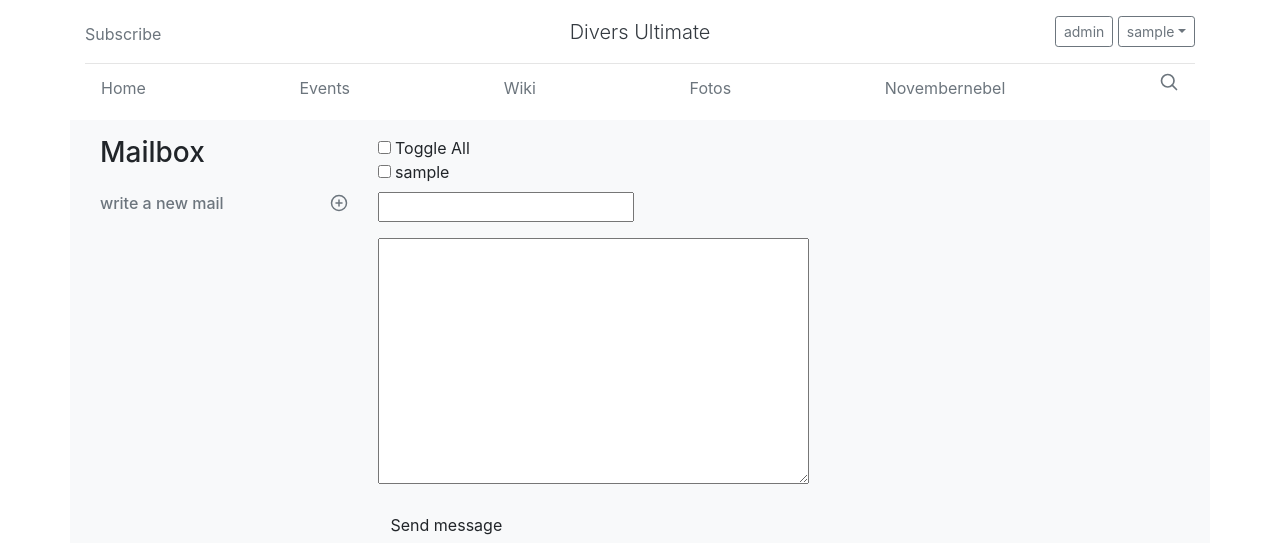
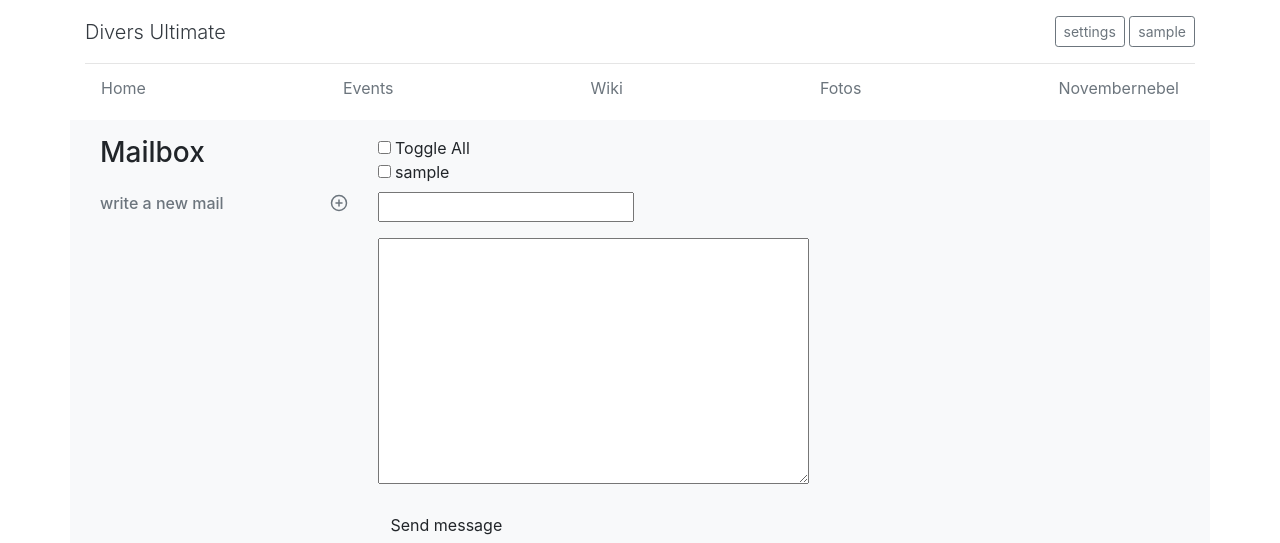
Before and after one commit to hf-kklein/diverssite, a Django app: page /mail/compose/ in a window 1280 px wide. Shown: the top 543 px of the page. Run offline with Django 3.2, Linux system fonts and the light colour scheme; the visitor is signed in with stand-in values (Sample User, id 1); data comes from the database, SQL or seed files in the repository; some libraries are stand-ins or nearby versions.

Commit message:
add passphrase for registration; improve header and navbar; add settings models
- some changes to models in events (not strictly required any more)
- layout of home page
- allowed customization of welcome text in administration section
- changed layout of page head and added popper.js to scripts
- added changeable passphrase to registration process, which the user has to enter before he can register successfully

```diff
--- a/events/models.py
+++ b/events/models.py
@@ -12,8 +12,8 @@ class Categ(models.Model):
 
 class Location(models.Model):
     name = models.CharField(max_length=50)
-    street = models.CharField(max_length=100)
-    place = models.CharField(max_length=100)
+    street = models.CharField(max_length=100, null=True, blank=True)
+    place = models.CharField(max_length=100, null=True, blank=True)
     slug = models.SlugField(max_length=50, null=True)
 
     def __str__(self):
@@ -27,7 +27,7 @@ class Event(models.Model):
     categ = models.ForeignKey(Categ, null=True, on_delete=models.PROTECT)
     date = models.DateTimeField()
     description = models.TextField(null=True, blank=True)
-    location = models.ForeignKey('Location', on_delete=models.PROTECT, null=True)
+    location = models.ForeignKey('Location', on_delete=models.PROTECT, null=True, blank=True)
     author = models.ForeignKey(settings.AUTH_USER_MODEL, on_delete=models.PROTECT, null=True, blank=True)
     visibility = models.CharField(max_length=20, default='public')
     slug = models.SlugField(max_length=50, null=True, editable=False)
--- a/public/urls.py
+++ b/public/urls.py
@@ -20,5 +20,6 @@ app_name = 'public'
 urlpatterns = [
     # path('', views.index, name='index'),
     path('', views.IndexView.as_view(), name = 'index')
+
     # path('', views.HomePublicNews.as_view(), name='news')
 ]
--- a/templates/page/head.html
+++ b/templates/page/head.html
@@ -11,7 +11,7 @@
 <!-- Bootstrap core CSS -->
 <link rel="stylesheet" type="text/css" href="{% static '/bootstrap/css/bootstrap.css' %}">
 <!-- Custom styles for this template -->
-<link href="{% static '/bootstrap/css/sticky-footer-navbar.css' %}" rel="stylesheet">
+<link type="text/css" href="{% static '/bootstrap/css/sticky-footer-navbar.css' %}" rel="stylesheet">
 
 <!-- Favicons -->
 <link rel="apple-touch-icon" href="https://getbootstrap.com/docs/4.4/assets/img/favicons/apple-touch-icon.png" sizes="180x180">
@@ -53,7 +53,6 @@
 
   .carousel {
       background-color: "black";
-      min-height: 300px;
 
 
   }
--- a/templates/page/nav.html
+++ b/templates/page/nav.html
@@ -1,19 +1,11 @@
 {% load static %}
-<nav class="nav d-flex justify-content-between " >
+<nav class="nav sticky-top justify-content-between">
 
   <a class="nav-link text-muted" href="{% url 'public:index'%}">Home</a>
   <a class="nav-link text-muted" href="{% url 'events:index' %}">Events</a>
   <a class="nav-link text-muted" href="{% url 'wiki:index' %}">Wiki</a>
+  {% comment %} <a class="nav-link text-muted" href="#">Fotos</a>
+  <a class="nav-link text-muted" href="#">Novembernebel</a> {% endcomment %}
   <a class="nav-link text-muted" href="#">Fotos</a>
   <a class="nav-link text-muted" href="#">Novembernebel</a>
-    <!-- <li> -->
-  <a class="text-muted" href="#" aria-label="Search">
-    <svg xmlns="http://www.w3.org/2000/svg" width="20" height="20" fill="none" stroke="currentColor" stroke-linecap="round" stroke-linejoin="round" stroke-width="2" class="mx-3" role="img" viewBox="0 0 24 24" focusable="false"><title>Search</title><circle cx="10.5" cy="10.5" r="7.5"/><path d="M21 21l-5.2-5.2"/></svg>
-  </a>
-
-    <!-- <form class="form-inline my-2 my-lg-0">
-      <input class="form-control mr-sm-2" type="text" placeholder="Search" aria-label="Search">
-      <button class="btn btn-outline-success my-2 my-sm-0" type="submit">Search</button>
-    </form> -->
-  </div>
 </nav>
--- a/templates/page/page_head.html
+++ b/templates/page/page_head.html
@@ -1,33 +1,30 @@
-<div class="row flex-nowrap justify-content-between align-items-center">
-  <div class="col-4 pt-1">
-    <a class="text-muted" href="#">Subscribe</a>
-  </div>
-  <div class="col-4 text-center">
+<div class="row flex justify-content-between align-items-center">
+  <div class="col-6 text-left">
     <a class="lead text-dark" href="{% url 'public:index' %}">Divers Ultimate</a>
   </div>
-  <div class="col-4 d-flex justify-content-end align-items-center">
+  <div class="col-6 d-flex justify-content-end align-items-center">
 
     {% if user.is_staff %}
-    <a href="{% url 'admin:index' %}" class="btn btn-sm btn-outline-secondary">admin</a>
+    <a href="{% url 'admin:index' %}" class="btn btn-sm btn-outline-secondary">settings</a>
     &nbsp;
-    {% endif %}
-    {% if user.is_authenticated %}
-    <div class="dropdown">
-      <a class="btn btn-sm btn-outline-secondary dropdown-toggle" href="#" id="dropdown01" data-toggle="dropdown" aria-haspopup="true" aria-expanded="false">{{user.username}}</a>
-      <div class="dropdown-menu dropdown-menu-right" aria-labelledby="dropdown01">
-        <a class="dropdown-item" href="{% url 'users:profile' %}">Profile</a>
-        <a class="dropdown-item" href="{% url 'mail:index'%}">Mailbox</a>
-        <a class="dropdown-item" href="{% url 'users:logout' %}?next={% url 'public:index' %}">logout</a>
-      </div>
-    </div>
+    <a class="btn btn-sm btn-outline-secondary" data-toggle="collapse" href="#collapseProfile" aria-expanded="false">{{user.username}}</a>
     {% else %}
     <a href="{% url 'users:login' %}?next={{request.path}}" class="btn btn-sm btn-outline-secondary"> log in</a>
     &nbsp;
     &nbsp;
     <a href="{% url 'users:signup' %}?next={{request.path}}" class="btn btn-sm btn-outline-secondary"> sign up</a>
     {% endif %}
-
-
-
   </div>
 </div>
+<div class="collapse" id="collapseProfile">
+  <div class="row flex pt-2">
+    <div class="col-4"> </div>
+    <div class="col-8 text-right">
+      {% if user.is_authenticated %}
+      <a class="text-muted" href="{% url 'users:profile' %}">Profile</a>&nbsp;|
+      <a class="text-muted" href="{% url 'mail:index'%}">Mailbox</a>&nbsp;|
+      <a class="text-muted" href="{% url 'users:logout' %}?next={% url 'public:index' %}">logout</a>
+      {% endif %}
+    </div>
+  </div>
+</div>
--- a/templates/page/scripts.html
+++ b/templates/page/scripts.html
@@ -1,5 +1,6 @@
 {% load static %}
-<script src="{% static '/bootstrap/js/jquery-3.js' %}" integrity="sha384-J6qa4849blE2+poT4WnyKhv5vZF5SrPo0iEjwBvKU7imGFAV0wwj1yYfoRSJoZ+n" crossorigin="anonymous"></script>
-<script src="{% static '/bootstrap/js/jquery-3.4.1.slim.min.js' %}" integrity="sha384-J6qa4849blE2+poT4WnyKhv5vZF5SrPo0iEjwBvKU7imGFAV0wwj1yYfoRSJoZ+n" crossorigin="anonymous"></script>
-<script src="{% static '/bootstrap/js/bootstrap.js' %}" integrity="sha384-6khuMg9gaYr5AxOqhkVIODVIvm9ynTT5J4V1cfthmT+emCG6yVmEZsRHdxlotUnm" crossorigin="anonymous"></script>
-<script src="{% static '/bootstrap/js/bootstrap.bundle.js' %}"></script>
+<script type="application/javascript" src="{% static '/bootstrap/js/jquery-3.js' %}"></script>
+<script type="application/javascript" src="{% static '/bootstrap/js/jquery-3.4.1.slim.min.js' %}"></script>
+<script src="https://cdnjs.cloudflare.com/ajax/libs/popper.js/1.11.0/umd/popper.min.js" integrity="sha384-b/U6ypiBEHpOf/4+1nzFpr53nxSS+GLCkfwBdFNTxtclqqenISfwAzpKaMNFNmj4" crossorigin="anonymous"></script>
+<script type="application/javascript" src="{% static '/bootstrap/js/bootstrap.js' %}"></script>
+<script type="application/javascript" src="{% static '/bootstrap/js/bootstrap.bundle.js' %}"></script>
--- a/users/admin.py
+++ b/users/admin.py
@@ -3,7 +3,7 @@ from django.contrib import admin
 from django.contrib.auth.admin import UserAdmin as BaseUserAdmin
 from django.contrib.auth.models import User
 
-from .models import Profile
+from .models import Profile, Settings
 
 # Define an inline admin descriptor for Employee model
 # which acts a bit like a singleton
@@ -19,3 +19,4 @@ class UserAdmin(BaseUserAdmin):
 # Re-register UserAdmin
 admin.site.unregister(User)
 admin.site.register(User, UserAdmin)
+admin.site.register(Settings)
--- a/users/forms.py
+++ b/users/forms.py
@@ -16,6 +16,8 @@ class SignupForm(UserCreationForm):
     email = forms.EmailField(max_length=254,
                              label='E-Mail',
                              help_text='Enter a valid email address')
+
+    validator = forms.CharField(required=True, help_text="Dieses Passwort kannst du dir im Training oder bei anderen Mitgliedern erfragen")
 
     class Meta:
         model = User
--- a/users/views.py
+++ b/users/views.py
@@ -7,7 +7,7 @@ from django.forms import formset_factory
 from django.http import HttpResponseRedirect
 from django.shortcuts import render, reverse
 from .forms import SignupForm, ProfileForm, UpdateUserForm, AddressForm, ProfilePictureForm
-from .models import Profile
+from .models import Profile, Settings
 
 
 class Login(LoginView):
@@ -19,12 +19,14 @@ class SignUpView(generic.View):
 
     def post(self, request):
         signup_form = SignupForm(request.POST, request.FILES)
-        if signup_form.is_valid():
+
+        if signup_form.is_valid() and signup_form.cleaned_data['validator'] == Settings.objects.values('registration_password')[0]['registration_password']:
             user = signup_form.save(commit=False)
             user.save()
             return HttpResponseRedirect(reverse('users:thanks'))
 
         else:
+            print(signup_form.cleaned_data['validator'], Settings.objects.values('registration_password')[0]['registration_password'])
             error = "please make sure your information are correct."
             context = {
                 'signup_form': signup_form,
```
Also changed, not shown: public/admin.py (+7 -0 lines), public/models.py (+16 -0 lines), public/templates/public/home.html (+4 -5 lines), public/templates/public/sidebar.html (+6 -4 lines), public/views.py (+3 -4 lines), users/models.py (+14 -0 lines), events/migrations/0011_auto_20201104_2231.py (added), public/migrations/0009_info.py (added), users/migrations/0007_settings.py (added).
